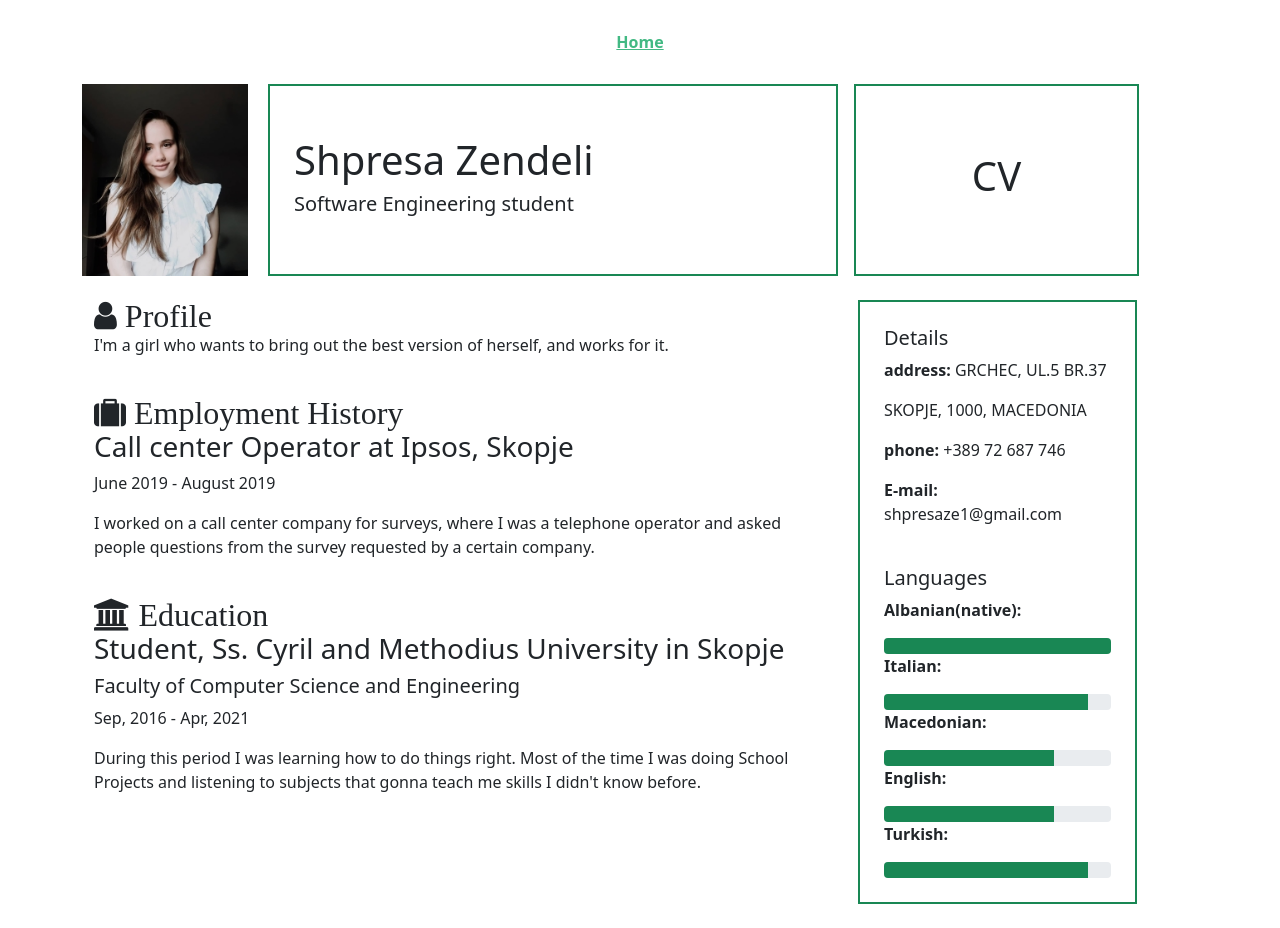
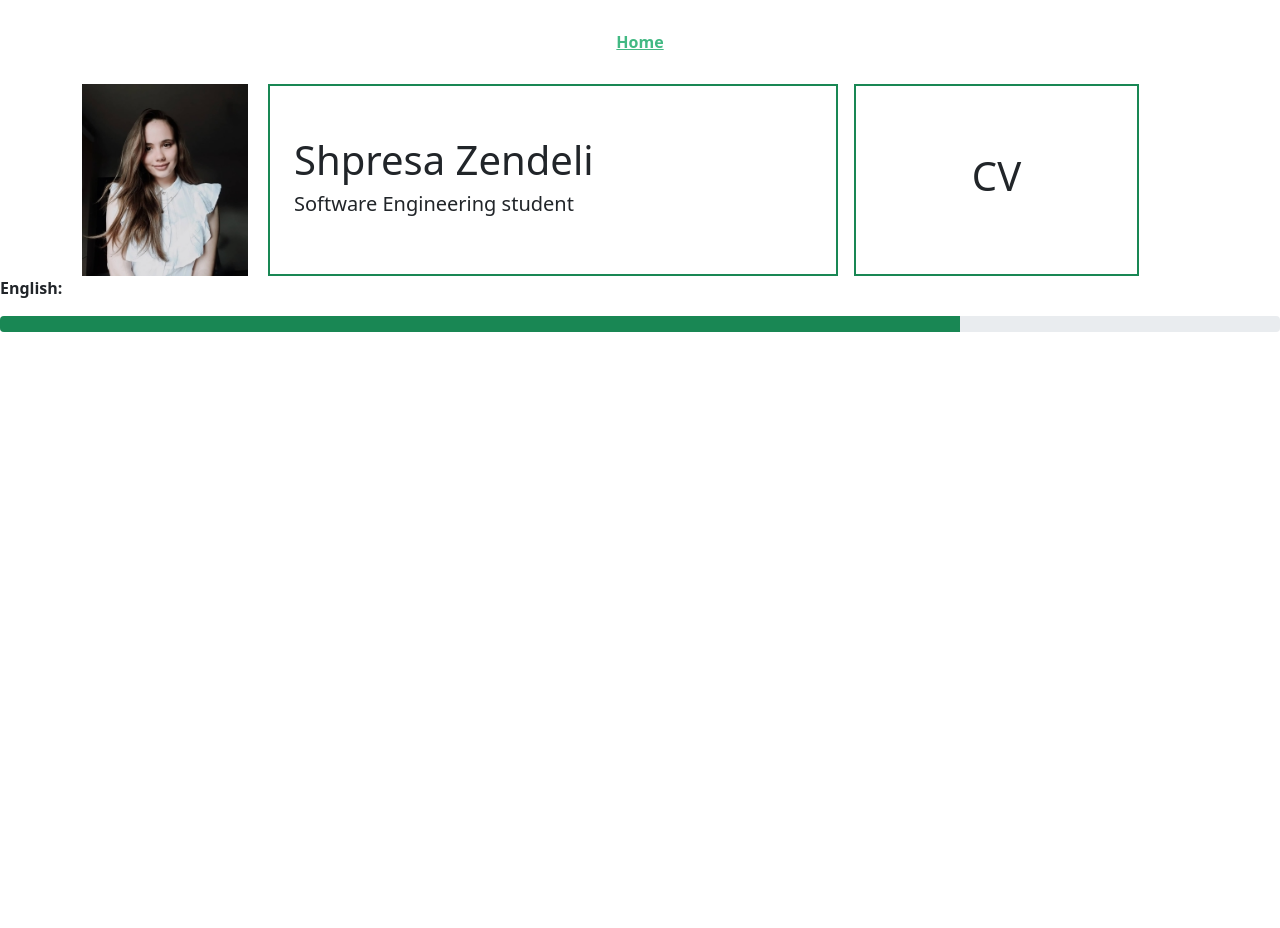
Before and after one commit to shpresaze/portfolio, a Vue app: page / in a window 1280 px wide. After the commit the page ends 800 px from the top, so only its background shows below. Built offline with nearby package versions, Linux system fonts and the light colour scheme.

Commit message:
Finished LanguageProgress component (#1)

```diff
--- a/src/App.vue
+++ b/src/App.vue
@@ -2,12 +2,13 @@
   <div id="app">
     <Navbar />
     <HeaderInfos />
-    <ContentCV />
+    <LanguageProgress title="English" progress="75" />
 
     <!--    <ContentCV />-->
   </div>
 </template>
 <script>
+import LanguageProgress from "./components/LanguageProgress.vue";
 import ContentCV from "./components/ContentCV.vue";
 import HeaderInfos from "./components/HeaderInfos.vue";
 import Navbar from "./components/layout/Navbar.vue";
@@ -17,6 +18,7 @@ export default {
     Navbar,
     HeaderInfos,
     ContentCV,
+    LanguageProgress,
   },
   // ...
 };
--- /dev/null
+++ b/src/components/LanguageProgress.vue
@@ -0,0 +1,42 @@
+<template>
+  <div>
+    <p>
+      <strong> {{ title }}: </strong>
+    </p>
+    <div class="progress">
+      <div
+        class="progress-bar bg-success"
+        role="progressbar"
+        :style="styleObject"
+        :aria-valuenow="progress"
+        aria-valuemin="0"
+        aria-valuemax="100"
+      ></div>
+    </div>
+  </div>
+</template>
+
+<script>
+export default {
+  props: {
+    title: {
+      type: String,
+      required: true,
+    },
+    progress: {
+      type: String,
+      required: true,
+    },
+  },
+  data() {
+    return {
+      styleObject: {
+        width: this.progress + "%",
+      },
+    };
+  },
+};
+</script>
+
+<style>
+</style>
```
